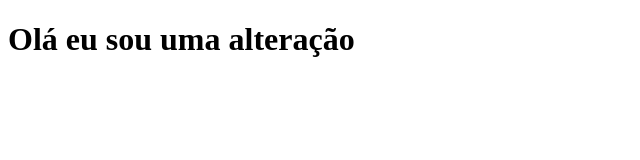
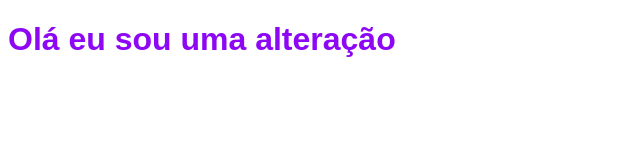
Before and after one commit to DevPedroHenrique007/UsandoGit, a plain HTML site: page index.html in a window 1280 px wide. Shown: the whole page, without its empty margins (0-640 px from the left). Drawn offline with Linux system fonts and the light colour scheme.

Commit message:
css enters the chat

```diff
--- a/index.html
+++ b/index.html
@@ -3,10 +3,11 @@
 <head>
     <meta charset="UTF-8">
     <meta name="viewport" content="width=device-width, initial-scale=1.0">
+    <link rel="stylesheet" type="text/css" href="style.css">
     <title>Teste</title>
 </head>
 <body>
 
-    <h1>Olá eu sou uma alteração</h1>
+    <h1 class = "Nome-do-Texto">Olá eu sou uma alteração</h1>
 </body>
 </html>
--- /dev/null
+++ b/style.css
@@ -0,0 +1,6 @@
+.Nome-do-Texto{
+
+    font-family: 'Sarala', sans-serif;
+     color:#8d07f4;
+
+}
```
